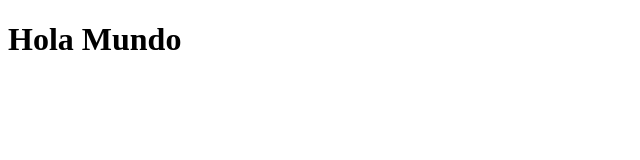
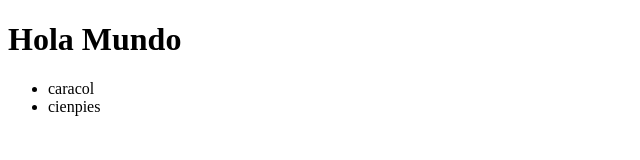
Before and after one commit to leandro202020/GIT, a plain HTML site: page index.html in a window 1280 px wide. Shown: the whole page, without its empty margins (0-640 px from the left). Drawn offline with Linux system fonts and the light colour scheme.

Commit message:
insectos

```diff
--- a/index.html
+++ b/index.html
@@ -8,5 +8,9 @@
 </head>
 <body>
     <h1>Hola Mundo</h1>
+    <ul>
+        <li>caracol</li>
+        <li>cienpies</li>
+    </ul>
 </body>
 </html>
```
